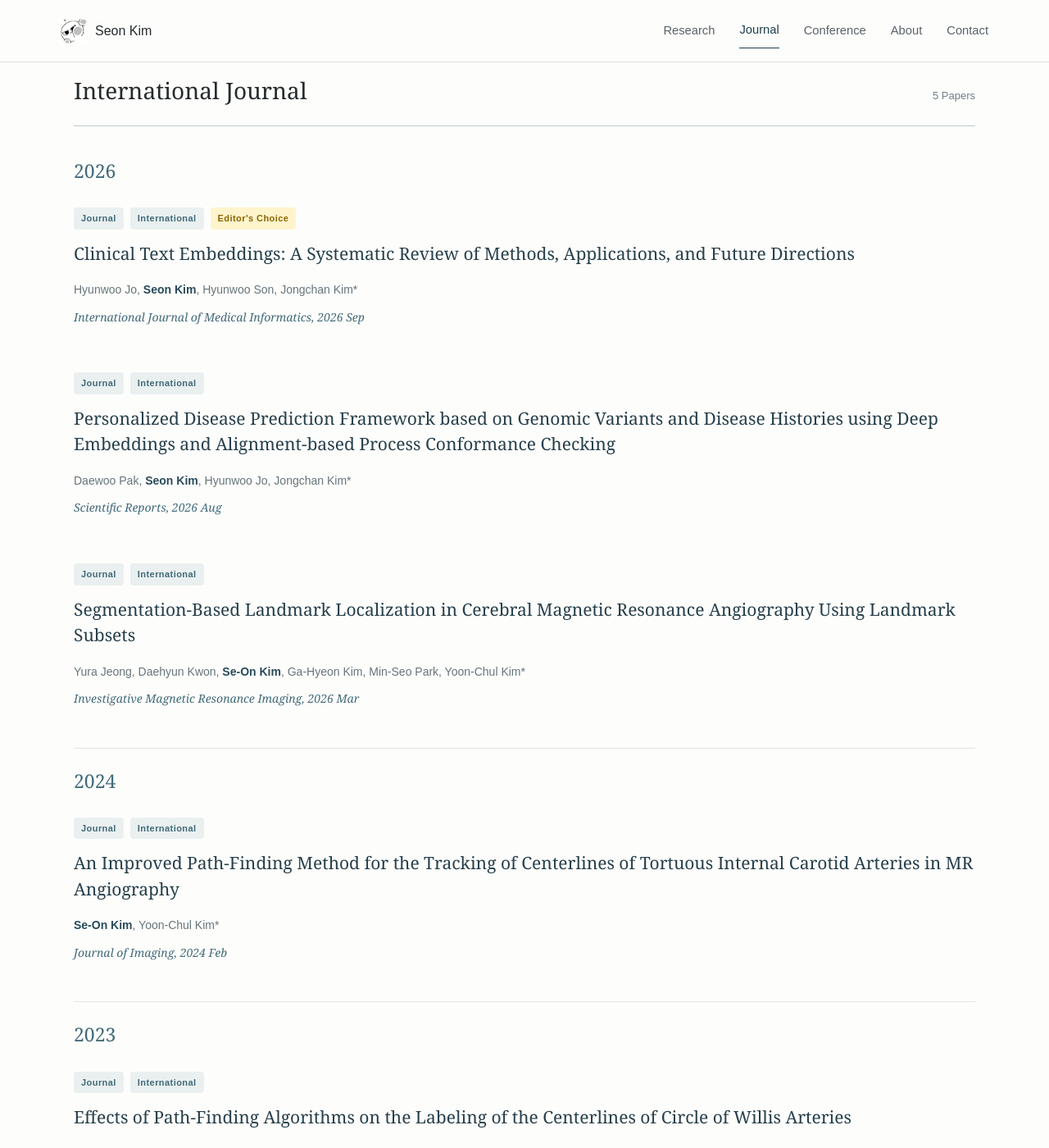
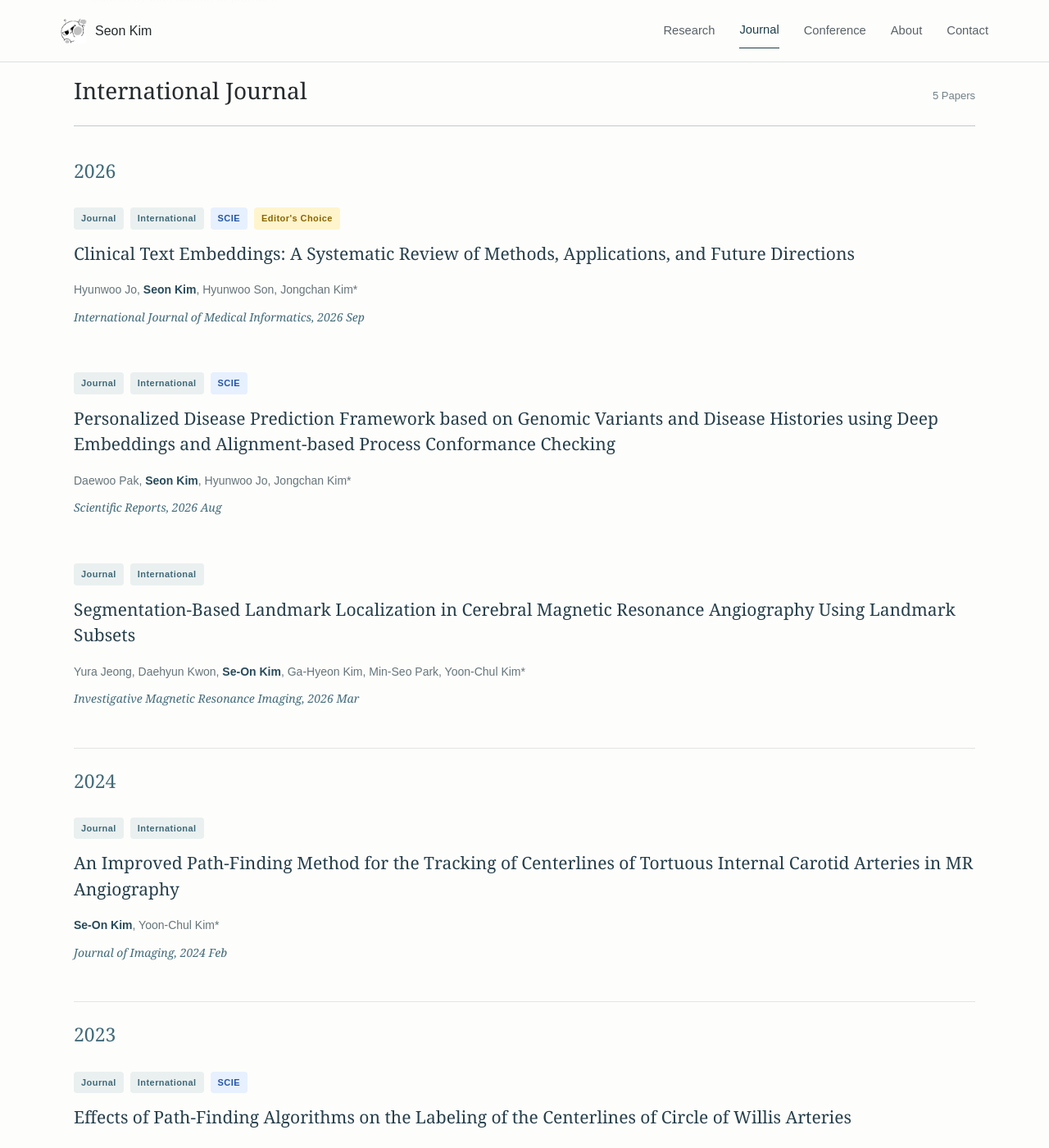
Before and after one commit to KSO012/KSO012.github.io, a Jekyll site: the page built from journal.md, in a window 1280 px wide and 1400 px high, scrolled down 657 px. Shown: the whole window at 82% size. Built offline with Jekyll 4.4.1, drawn with Linux system fonts in a browser that asks for light colours.

Commit message:
Update journal.md

```diff
--- a/journal.md
+++ b/journal.md
@@ -64,6 +64,7 @@ permalink: /journal/
         <div class="journal-badges">
           <span>Journal</span>
           <span>International</span>
+          <span class="highlight blue">SCIE</span>
           <span class="highlight yellow">Editor's Choice</span>
         </div>
 
@@ -91,6 +92,7 @@ permalink: /journal/
         <div class="journal-badges">
           <span>Journal</span>
           <span>International</span>
+          <span class="highlight blue">SCIE</span>
         </div>
 
         <h4>
@@ -123,15 +125,12 @@ permalink: /journal/
           <a href="https://doi.org/10.13104/imri.2025.0038"
              target="_blank"
              rel="noopener noreferrer">
-            Segmentation-Based Landmark Localization in Cerebral
-            Magnetic Resonance Angiography Using Landmark Subsets
+            Segmentation-Based Landmark Localization in Cerebral Magnetic Resonance Angiography Using Landmark Subsets
           </a>
         </h4>
 
         <p class="journal-authors">
-          Yura Jeong, Daehyun Kwon,
-          <strong>Se-On Kim</strong>,
-          Ga-Hyeon Kim, Min-Seo Park, Yoon-Chul Kim*
+          Yura Jeong, Daehyun Kwon, <strong>Se-On Kim</strong>, Ga-Hyeon Kim, Min-Seo Park, Yoon-Chul Kim*
         </p>
 
         <p class="journal-name">
@@ -185,6 +184,7 @@ permalink: /journal/
         <div class="journal-badges">
           <span>Journal</span>
           <span>International</span>
+          <span class="highlight blue">SCIE</span>
         </div>
 
         <h4>
```
